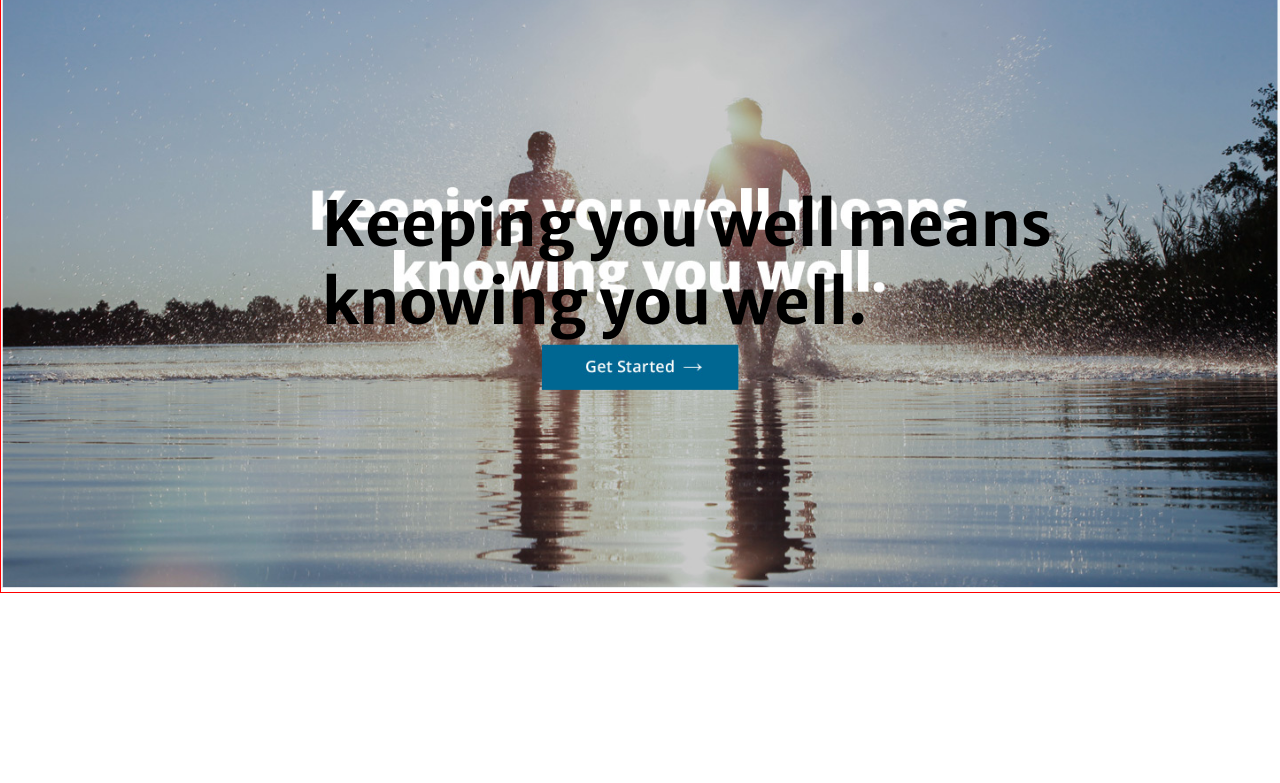
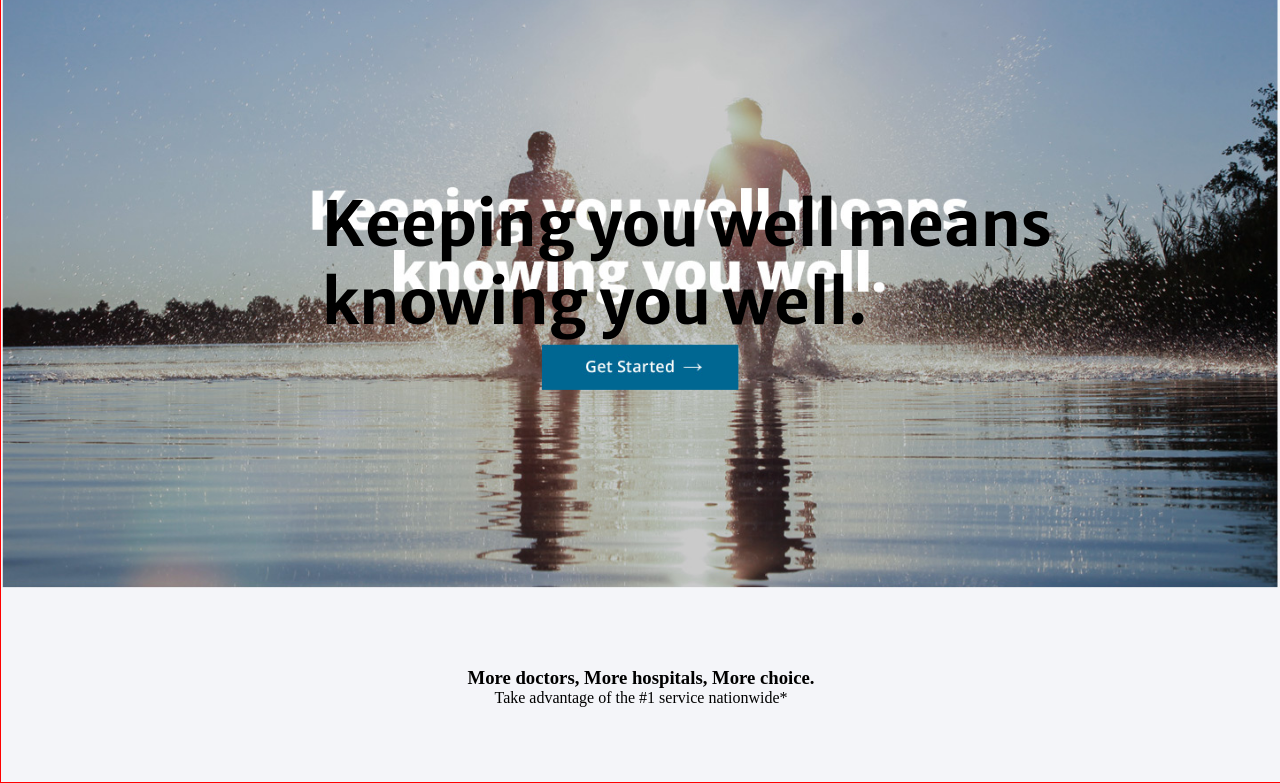
Before and after one commit to jaireflectiontp/JS-Training, a website: page Assignment-2/doc.html in a window 1280 px wide. Shown: the part 166-949 px from the top of the page. Before the commit the page ends 800 px from the top, so only its background shows below. Drawn offline with Linux system fonts and the light colour scheme.

Commit message:
DocSite Assignment

```diff
--- a/Assignment-2/doc.html
+++ b/Assignment-2/doc.html
@@ -55,6 +55,15 @@
                     knowing you well.</p>
             </div>
         </section>
+        <section class="directory">
+            <div class="inner-direct">
+                <div>
+                    <h3 class="slogan">More doctors, More hospitals, More choice.</h3>
+                    <p class="brandvalue">Take advantage of the #1 service nationwide* </p>
+                </div>
+                <div class="benefits"></div>
+            </div>
+        </section>
     </main>
 </body>
 
--- a/Assignment-2/doc.scss
+++ b/Assignment-2/doc.scss
@@ -1,8 +1,9 @@
-.body{
-    margin: 0px;
-}
-
 @import './scss/header';
 @import './scss/main';
 @import './scss/mixin';
 @import './scss/variable';
+
+.body{
+    margin: 0px;
+    background-color: $colorf4f
+}
--- a/Assignment-2/scss/_main.scss
+++ b/Assignment-2/scss/_main.scss
@@ -2,37 +2,43 @@
 @import './variable';
 
 @font-face {
-    font-family:Exbold;
+    font-family: Exbold;
     src: url(../fonts/MerriweatherSans-Bold.ttf);
 }
 
-.main{
+.main {
     @include resolution;
 }
-.intro-site{
+
+.intro-site {
     text-align: center
 }
+
 .site-list {
     @include list;
 }
 
 .site-link {
-    display:$link-display;
+    display: $link-display;
     padding: 10px 25px;
     font-weight: 700;
-    .link-text{
+
+    .link-text {
         text-decoration: none;
         color: $color007;
-        font-family:system-ui, -apple-system, BlinkMacSystemFont, 'Segoe UI', Roboto, Oxygen, Ubuntu, Cantarell, 'Open Sans', 'Helvetica Neue', sans-serif;
+        font-family: system-ui, -apple-system, BlinkMacSystemFont, 'Segoe UI', Roboto, Oxygen, Ubuntu, Cantarell, 'Open Sans', 'Helvetica Neue', sans-serif;
 
     }
 }
-.intro-banner{
+
+.intro-banner {
     position: relative;
-.banner{
+
+    .banner {
         width: 100%;
     }
-.banner-text{
+
+    .banner-text {
         font-family: Exbold;
         position: absolute;
         font-size: 62px;
@@ -40,3 +46,14 @@ position: relative;
         left: 321px;
     }
 }
+
+.directory{
+    padding: 15px 0px;
+}
+.inner-direct{
+    padding: 60px;
+    text-align: center;
+}
+.slogan, .brandvalue{
+    margin: 0;
+}
```
Also changed, not shown: Assignment-2/styles/doc.css. Lines whose indentation alone changed are shown as unchanged.
